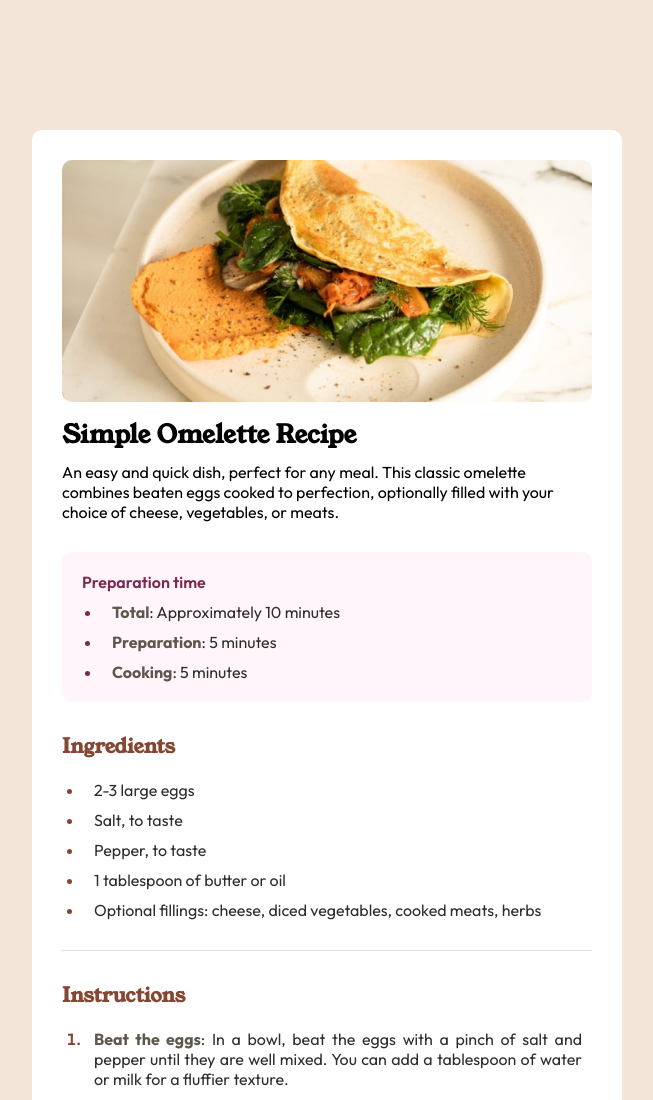
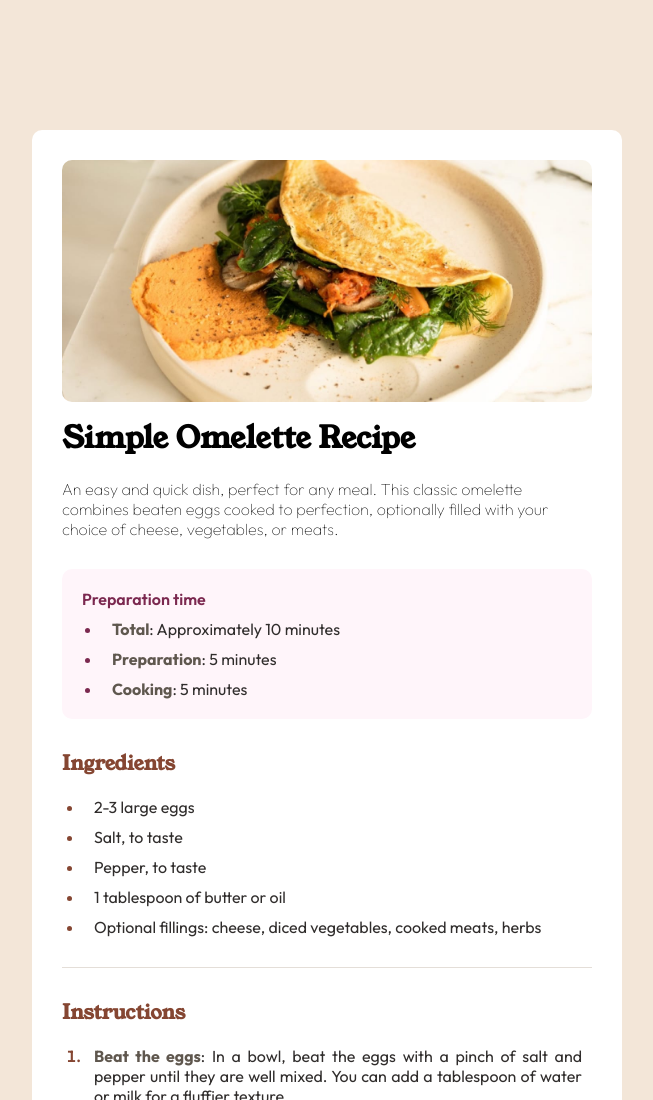
Before and after one commit to shiwanikandpal/recipe-page-Challenge, a plain HTML site: page index.html in a window 1280 px wide. Shown: the top 1100 px of the page, without its empty margins (313-966 px from the left). Drawn offline with Linux system fonts and the light colour scheme.

Commit message:
Update index.html

```diff
--- a/index.html
+++ b/index.html
@@ -93,13 +93,14 @@
 
     .recipe-header h1 {
       font-family: "Young Serif", serif;
-      font-size: 2.5rem;
-      margin-bottom: 10px;
+      font-size: 3rem;
+      margin-bottom: 20px;
     }
 
     .recipe-header p {
       font-family: "Outfit", sans-serif;
       font-size: 1.6rem;
+      font-weight: 100;
     }
 
     .recipe-card .recipe-prep {
```
